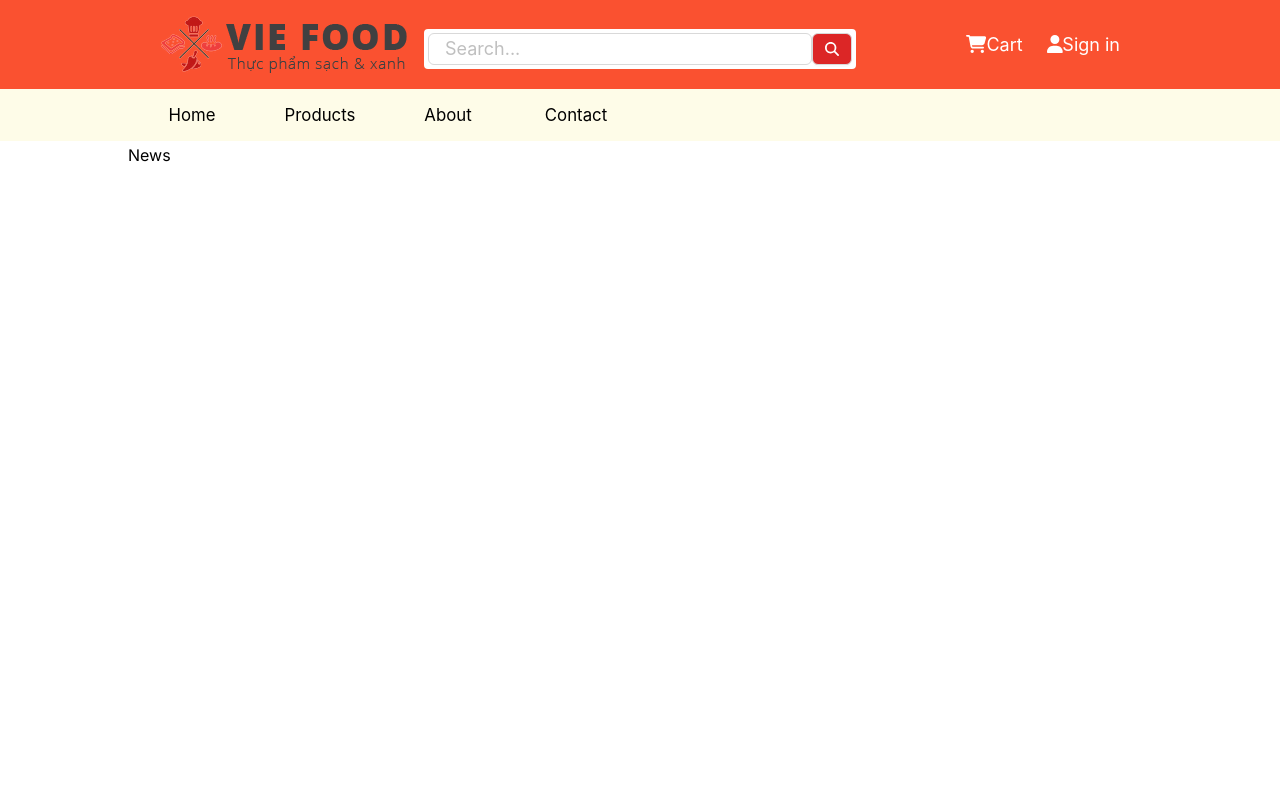
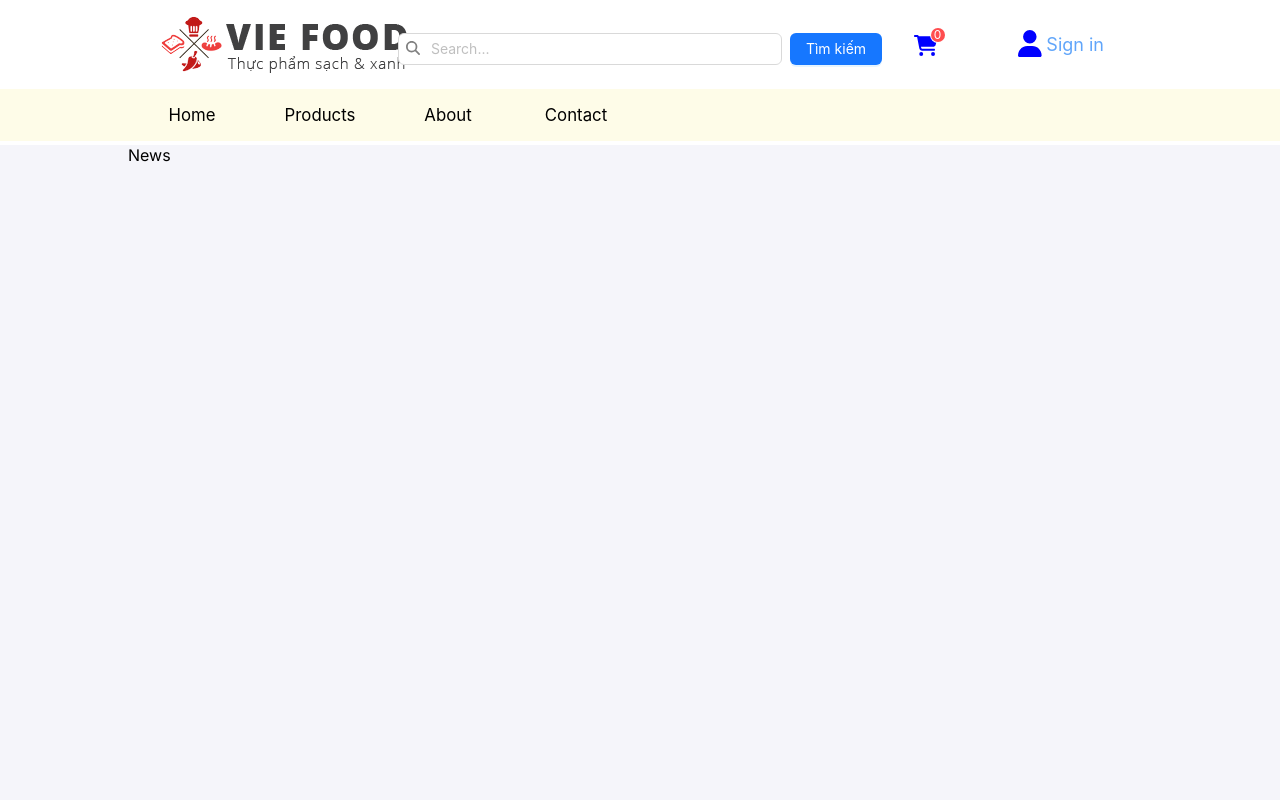
Before and after one commit to top1808/do-an-web-fe-user, a Next.js app: page /news in a window 1280 px wide. Shown: the top 800 px of the page. Built offline with nearby package versions, Linux system fonts and the light colour scheme; no server answers.

Commit message:
create sliderCarousel

```diff
--- a/src/app/(pages)/about/page.tsx
+++ b/src/app/(pages)/about/page.tsx
@@ -1,10 +1,10 @@
-import SideBarUser from '@/layout/SidebarUser';
+import { SliderCarousel } from '@/components/Slider';
 import React from 'react';
 
 const AboutPage = () => {
 	return (
 		<div>
-			<SideBarUser />
+			<SliderCarousel />
 		</div>
 	);
 };
--- a/src/components/MSearchInput.tsx
+++ b/src/components/MSearchInput.tsx
@@ -14,14 +14,14 @@ type FieldType = {
 export const MSearchInput: React.FC<MSearchInputProps> = (props) => {
 	const [valueSearch, setValueSearch] = useState('');
 	return (
-		<div className='p-1 bg-white rounded'>
+		<div className='p-1 rounded '>
 			<Form
 				onFinish={props.onSearch}
-				className='flex gap-0 h-8 relative'
+				className='flex gap-2 h-8'
 			>
-				<Form.Item<FieldType> className='h-full'>
+				<Form.Item<FieldType> className='h-full relative'>
 					<MInput
-						className='pl-4 pr-8 h-8  text-lg sm:w-60 md:w-60 lg:w-80 xl:w-96 2xl:w-96 '
+						className='pl-8 pr-8 h-8 text-sm sm:w-60 md:w-60 lg:w-80 xl:w-96 2xl:w-96 '
 						placeholder='Search...'
 						onChange={(e) => setValueSearch(e.target.value)}
 						value={valueSearch}
@@ -32,15 +32,17 @@ export const MSearchInput: React.FC<MSearchInputProps> = (props) => {
 						icon={faXmark}
 						size='xl'
 					/>
+					<FontAwesomeIcon
+						color='gray'
+						icon={faMagnifyingGlass}
+						className='absolute top-2 left-2'
+					/>
 				</Form.Item>
 				<MButton
 					htmlType='submit'
-					className=' bg-red-600 w-10'
+					type='primary'
 				>
-					<FontAwesomeIcon
-						color='white'
-						icon={faMagnifyingGlass}
-					/>
+					Tìm kiếm
 				</MButton>
 			</Form>
 		</div>
--- /dev/null
+++ b/src/components/Slider.tsx
@@ -0,0 +1,47 @@
+'use client';
+import React, { useRef } from 'react';
+import { Carousel, Row } from 'antd';
+import { CarouselRef } from 'antd/es/carousel';
+import MButton from '@/components/MButton';
+
+export const SliderCarousel = () => {
+	const carouselRef = useRef<CarouselRef>(null);
+	return (
+		<div>
+			<Row style={{ marginBottom: 10 }}>
+				<MButton
+					onClick={() => {
+						if (carouselRef.current) carouselRef.current.next();
+					}}
+				>
+					next
+				</MButton>
+				<MButton
+					onClick={() => {
+						if (carouselRef.current) carouselRef.current.prev();
+					}}
+				>
+					pre
+				</MButton>
+			</Row>
+
+			<Carousel
+				dots={false}
+				ref={carouselRef}
+			>
+				<div>
+					<h3>0</h3>
+				</div>
+				<div>
+					<h3>1</h3>
+				</div>
+				<div>
+					<h3>2</h3>
+				</div>
+				<div>
+					<h3>3</h3>
+				</div>
+			</Carousel>
+		</div>
+	);
+};
--- a/src/features/home/Index.tsx
+++ b/src/features/home/Index.tsx
@@ -1,6 +1,5 @@
 'use client';
 import React, { useEffect } from 'react';
-import CarouselBanner from './components/CarouselBanner';
 import Banner from './components/Banner';
 import ListProducts from './components/ListProducts';
 import { useAppDispatch, useAppSelector } from '@/redux/hooks';
@@ -9,6 +8,7 @@ import SideBarUser from '@/layout/SidebarUser';
 import MRow from '@/components/MRow';
 import MCol from '@/components/MCol';
 import MTitle from '@/components/MTitle';
+import CarouselBanner from './components/CarouselBanner';
 
 const HomeUserComponent = () => {
 	const { product } = useAppSelector((state) => state);
--- a/src/layout/Header.tsx
+++ b/src/layout/Header.tsx
@@ -12,6 +12,7 @@ import { signOut, useSession } from 'next-auth/react';
 import { Dropdown, MenuProps } from 'antd';
 import styles from '../styles/layout.module.css';
 import { useRouter } from 'next/navigation';
+import MBadge from '@/components/MBadge';
 
 const Header = () => {
 	const { data: session } = useSession();
@@ -67,10 +68,7 @@ const Header = () => {
 	];
 
 	return (
-		<header
-			style={{ backgroundColor: '#FA5130' }}
-			className='py-2 px-32'
-		>
+		<header className='py-2 px-32'>
 			<MRow
 				justify={'space-between'}
 				className=' py-2 px-8'
@@ -101,25 +99,41 @@ const Header = () => {
 					xl={8}
 					className='max-sm:mt-2 2xl:0'
 				>
-					<ul className='flex gap-6 h-full text-lg items-center w-full justify-end text-white	'>
+					<ul className='flex gap-12 h-full text-lg items-center w-full justify-end'>
 						<li>
-							<Link href={session?.user ? '/cart' : '/login'}>
+							<Link
+								href={session?.user ? '/cart' : '/login'}
+								className=' p-4 rounded-xl hover:bg-blue-200'
+							>
+								<MBadge
+									count={0}
+									showZero
+									overflowCount={10}
+									size='small'
+								>
 									<FontAwesomeIcon
 										icon={faCartShopping}
-									color='white'
+										color='blue'
+										size='xl'
 									/>
-								Cart
+								</MBadge>
 							</Link>
 						</li>
 						<li>
 							{!session ? (
-								<Link href={'/login'}>
+								<div>
+									<Link
+										href={'/login'}
+										className='text-blue-400 rounded-xl p-4 hover:bg-blue-100'
+									>
 										<FontAwesomeIcon
 											icon={faUser}
-										color='white'
+											color='blue'
+											size='xl'
 										/>
-									Sign in
+										&nbsp;Sign in
 									</Link>
+								</div>
 							) : (
 								<Dropdown
 									menu={{ items: profileItems }}
--- a/src/layout/MLayout.tsx
+++ b/src/layout/MLayout.tsx
@@ -16,7 +16,12 @@ const MLayoutUser: React.FC<LayoutProps> = ({ children }) => {
 				<Header />
 				<Menu />
 			</div>
-			<div className='px-32 min-h-screen mt-1'>{children}</div>
+			<div
+				style={{ backgroundColor: '#F5F5FA' }}
+				className='px-32 min-h-screen mt-1'
+			>
+				{children}
+			</div>
 			<Footer />
 			<FloatButton.BackTop type='primary' />
 		</div>
--- a/src/styles/app.css
+++ b/src/styles/app.css
@@ -17,6 +17,6 @@
 }
 
 .item-hover:hover {
-    background-color: #F4F7FF;
+	background-color: #f4f7ff;
 	cursor: pointer;
 }
```
Lines whose indentation alone changed are shown as unchanged.
